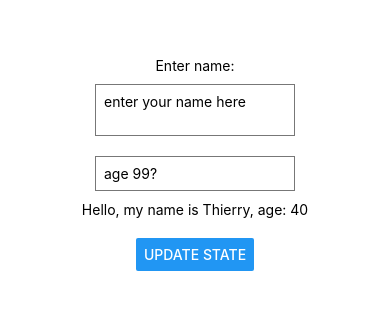
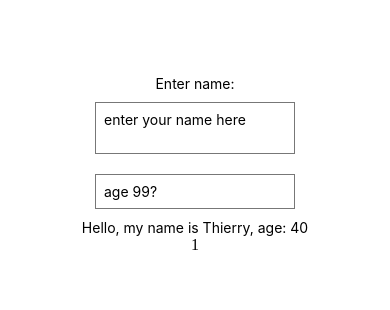
Before and after one commit to Jitgitbit/react-native-exercise-one, a React Native app: screen / in a window 390 px wide. Shown: the part 258-568 px from the top of the page. Built offline with nearby package versions, Linux system fonts and the light colour scheme.

Commit message:
TextInput cleaned up

```diff
--- a/App.js
+++ b/App.js
@@ -27,10 +27,7 @@ export default function App() {
       placeholder={'age 99?'} />
 
       <Text>Hello, my name is {name}, age: {age}</Text>
-
-      <View style={styles.buttonContainer}>
-        <Button title='update state' onPress={pressHandler}/>
-      </View>
+1
     </View>
   );
 }
```
